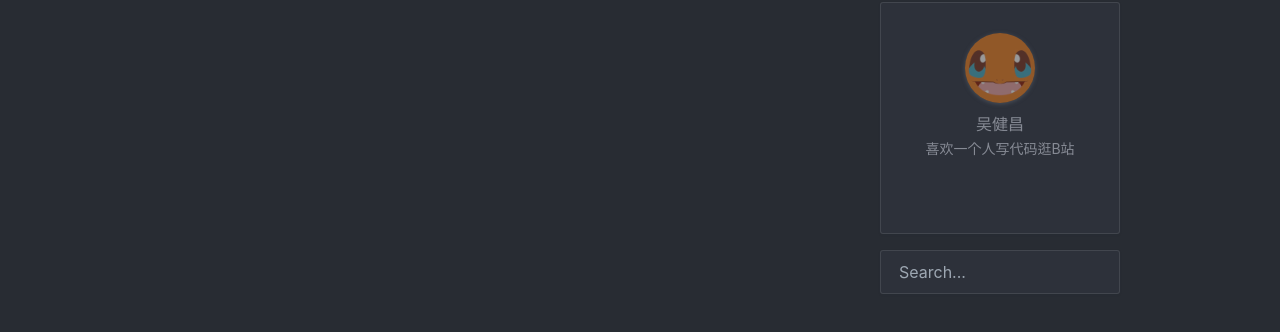
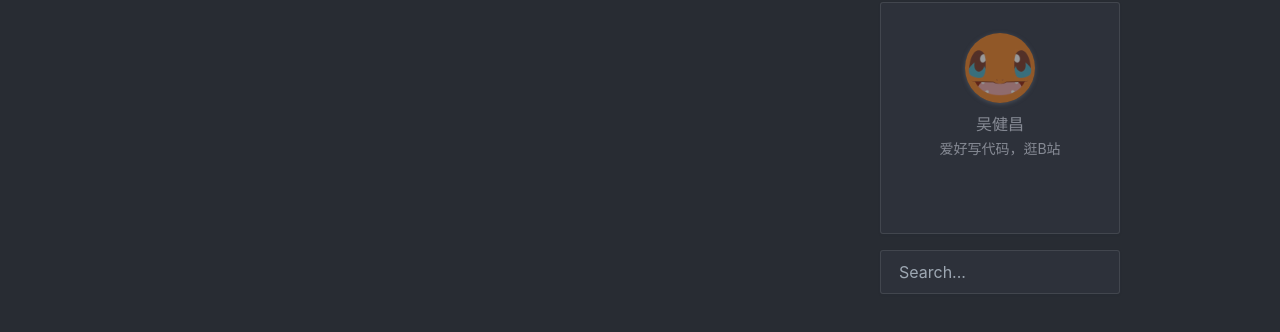
Before and after one commit to void-W/void-W.github.io, a Jekyll site: the page built from index.html, in a window 1280 px wide and 931 px high. Shown: the part 498-830 px from the top of the window. Built offline with Jekyll 4.4.1, drawn with Linux system fonts in a browser that asks for light colours; nearby versions of some CDN libraries; the list of posts is cut into pages by our own code; a style sheet for code colours, icons or effects is not loaded.

Commit message:
Update Description

```diff
--- a/_config.yml
+++ b/_config.yml
@@ -26,7 +26,7 @@ footer:
 # Author 配置博主信息
 author: '吴健昌'
 nickname: 'void'
-bio: '喜欢一个人写代码逛B站'
+bio: '爱好写代码，逛B站'
 avatar: '/assets/img/profile.JPG'
 
 # Search
```
